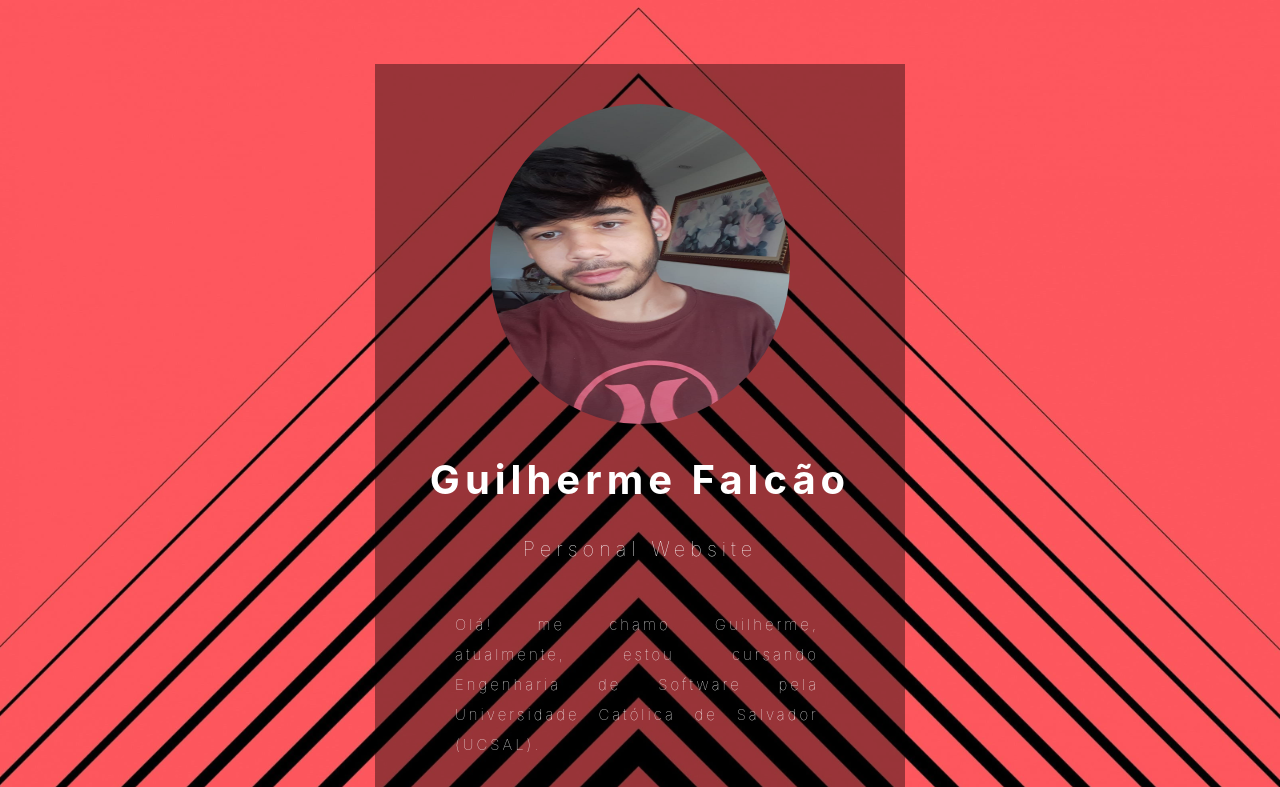
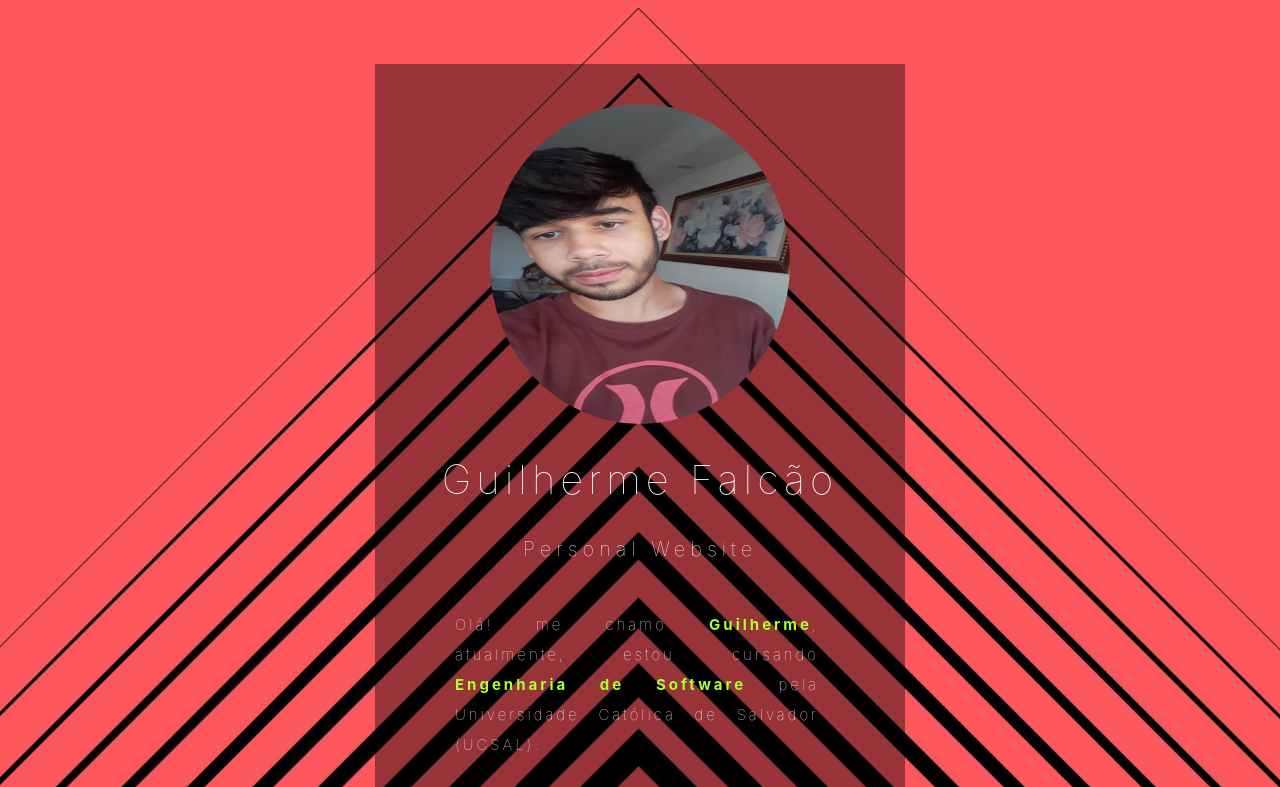
Before and after one commit to guilhermefcs7/personal-profile, a plain HTML site: page index.html in a window 1280 px wide. Shown: the top 787 px of the page. Drawn offline with Linux system fonts and the light colour scheme.

Commit message:
Update style.css

```diff
--- a/style.css
+++ b/style.css
@@ -53,6 +53,7 @@ body{
 	display: inline-block;
 	margin-right: 46px;
 	list-style: none;
+
 }
 .box li a{
 	color: white;
@@ -65,7 +66,8 @@ body{
 	color: #b9b9b9
 }
 
-.cor{
+
+.cor1{
 	font-weight: bold;
-	color: white;
+	color: #ADFF2F;
 }
```
